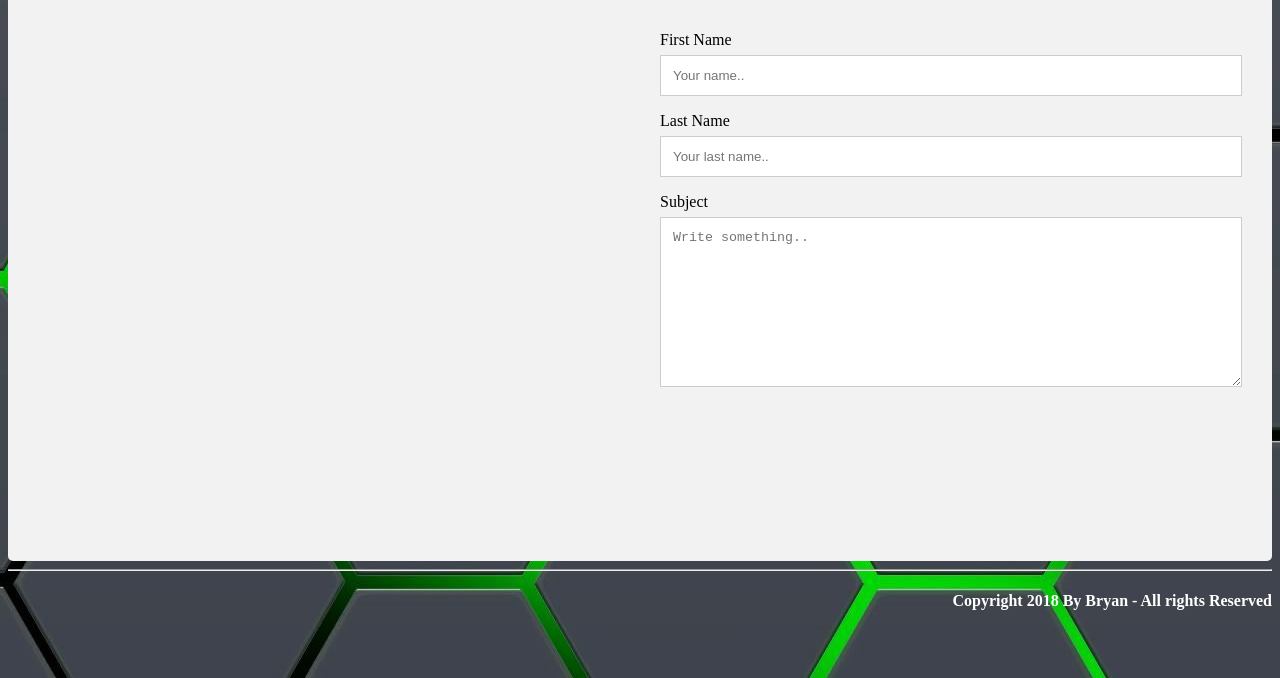
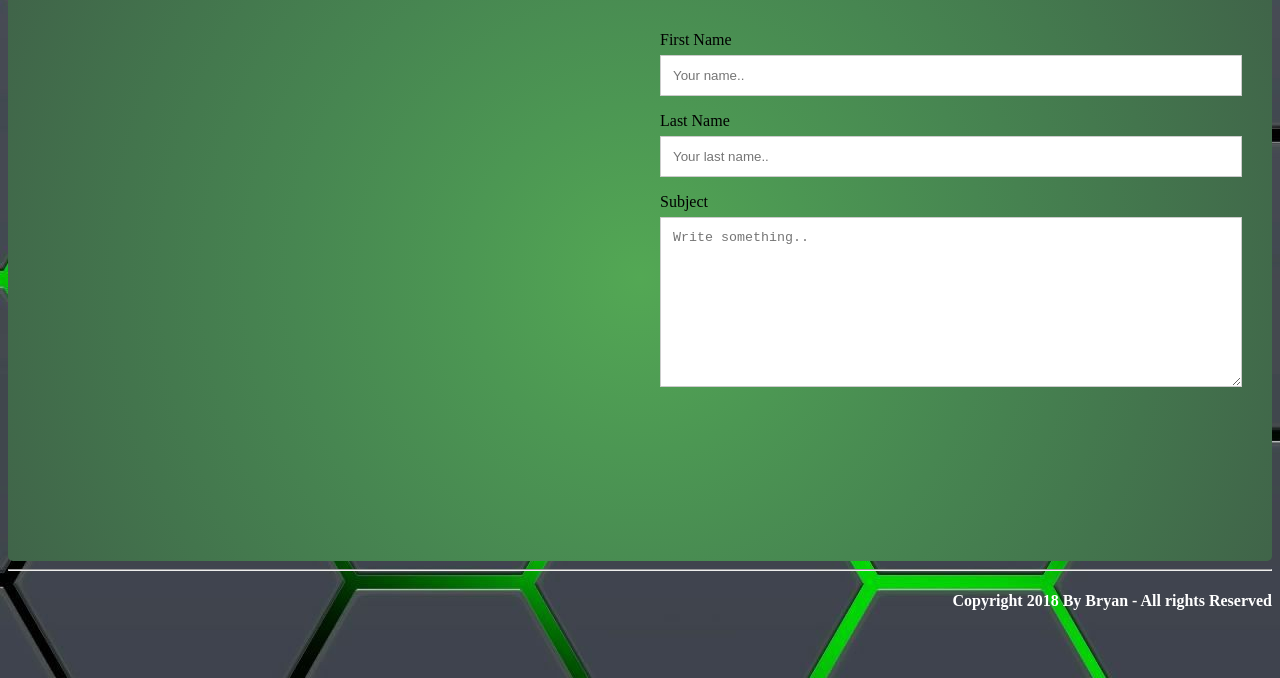
Before and after one commit to BPlaza69/BPlaza69.github.io, a plain HTML site: page ContactMe.html in a window 1280 px wide. Shown: the part 122-800 px from the top of the page. Drawn offline with Linux system fonts and the light colour scheme.

Commit message:
background color added to contact me page

```diff
--- a/Portfolio.css
+++ b/Portfolio.css
@@ -54,7 +54,7 @@ input[type=submit]:hover {
 
 .container {
     border-radius: 5px;
-    background-color: #f2f2f2;
+    background-image: radial-gradient(circle, #53a854, #4c9753, #478651, #43754d, #406449);
     padding: 10px;
 }
 
```
